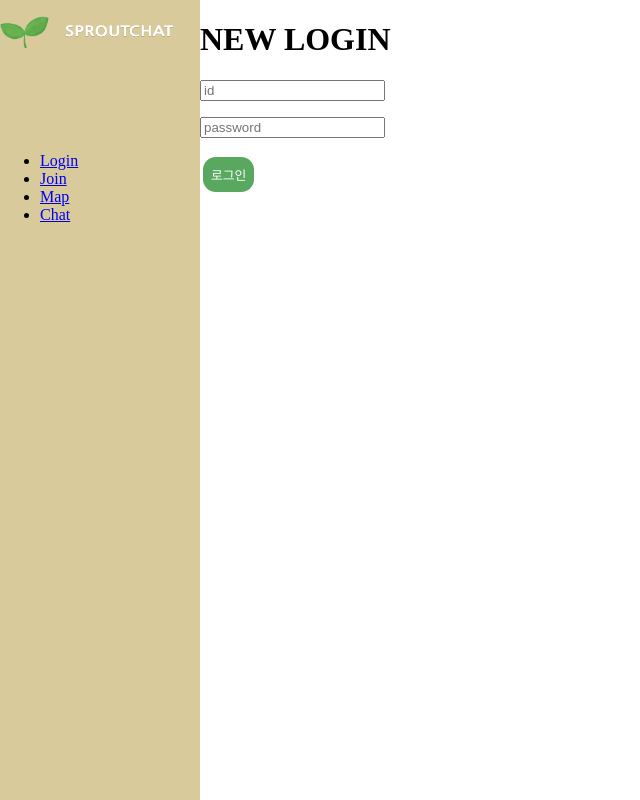
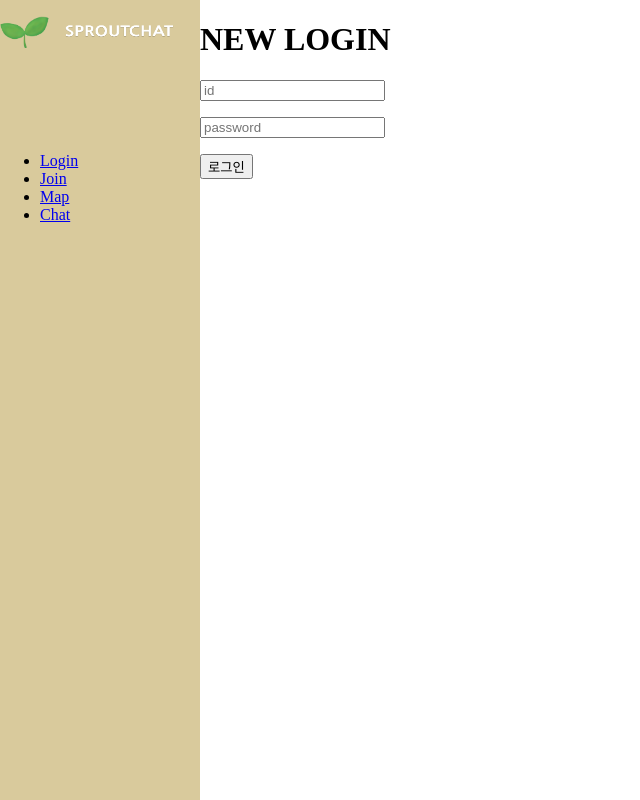
Before and after one commit to sn-spotchat/sproutchat, a React (Create React App) app: page /chat in a window 1280 px wide. Shown: the whole page, without its empty margins (0-640 px from the left). Built offline with nearby package versions, Linux system fonts and the light colour scheme.

Commit message:
edit gps button

```diff
--- a/src/components/Map.css
+++ b/src/components/Map.css
@@ -37,7 +37,7 @@
     }
   }
 
-  .btn {
+  .gps {
     color: white;
     background: #59a85f;
     padding: 0.5rem;
--- a/src/components/Map.js
+++ b/src/components/Map.js
@@ -113,7 +113,7 @@ class Map extends Component {
             </form>
           </div>
 
-          <button className="btn" onClick={this.getGPS}>현재 위치정보 사용</button>
+          <button className="gps" onClick={this.getGPS}>현재 위치정보 사용</button>
         </div>
 
         <div className="bottom">
```
